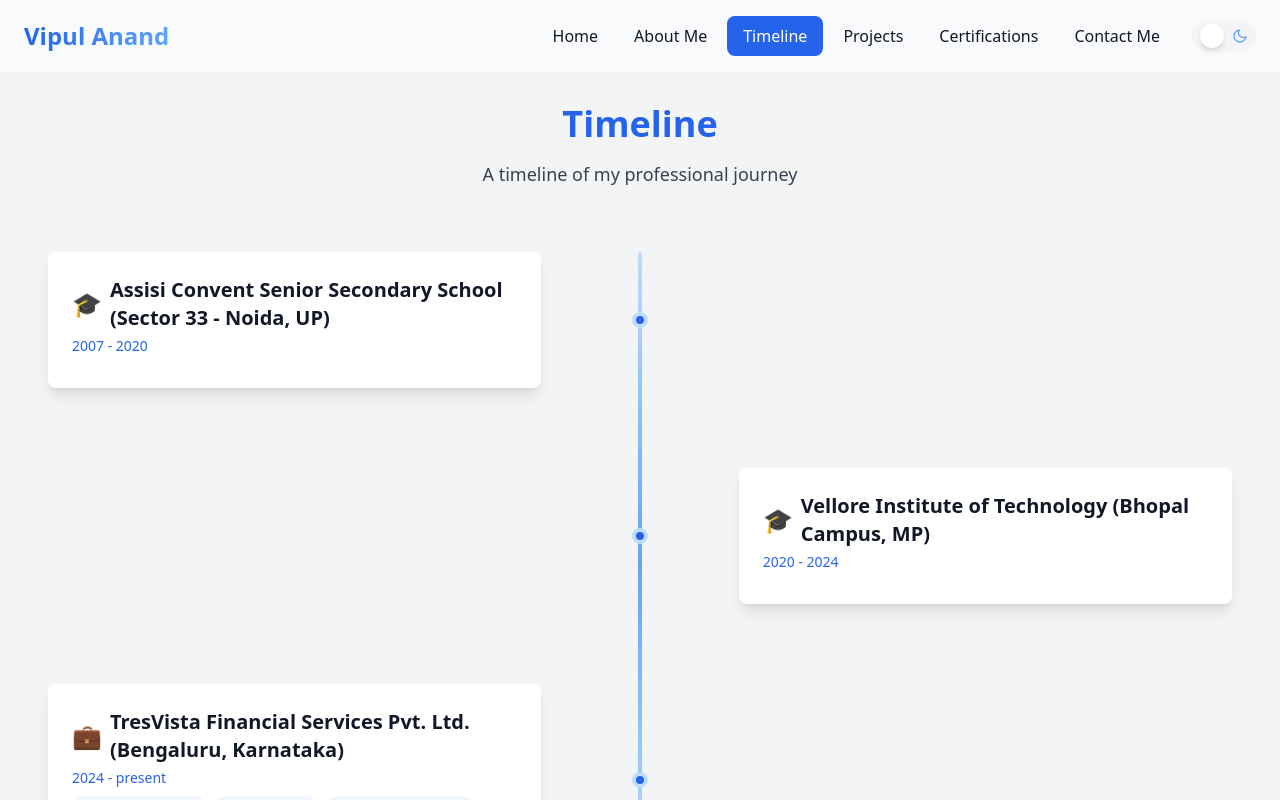
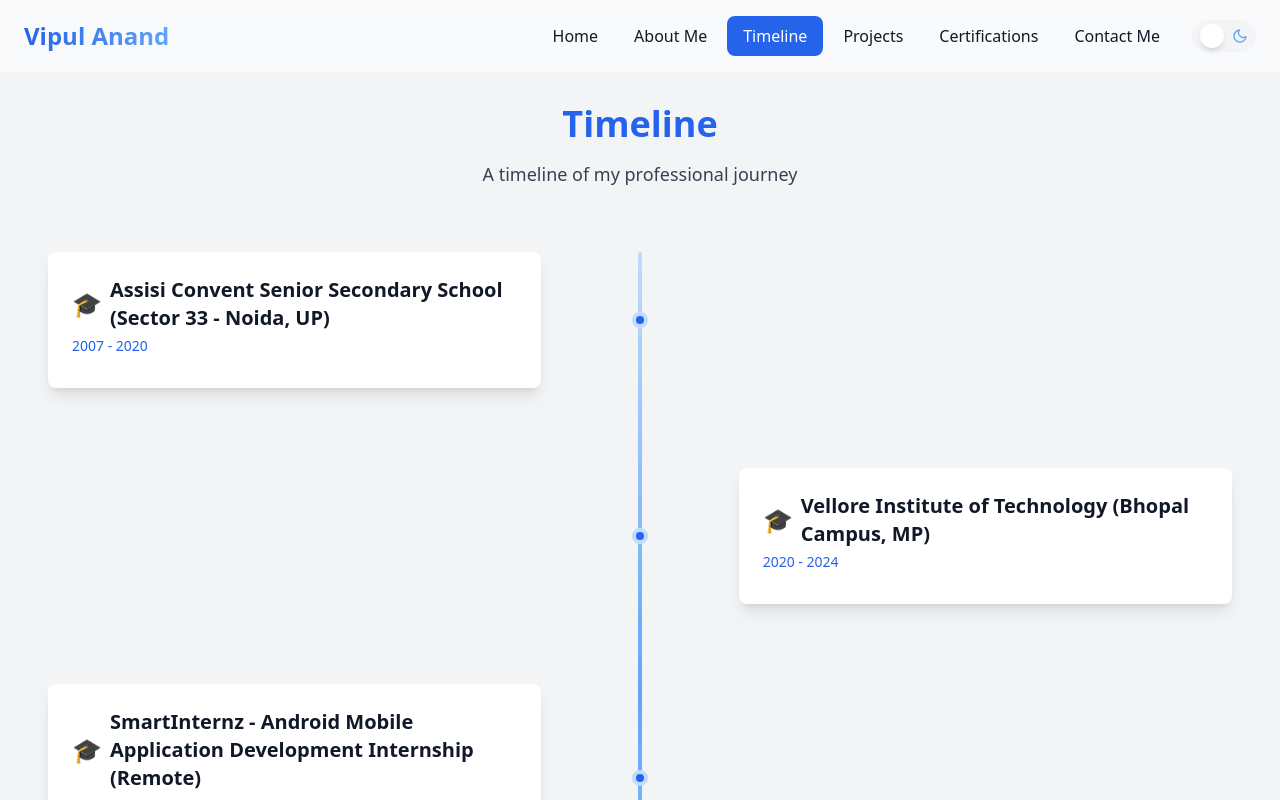
Before and after one commit to vipulanand2002/MyPortfolio, a Next.js app in the folder my-portfolio-website/: page /timeline in a window 1280 px wide. Shown: the top 800 px of the page. Built offline with nearby package versions, Linux system fonts and the light colour scheme.

Commit message:
Certain Timeline page changes

```diff
--- a/my-portfolio-website/app/certifications/page.js
+++ b/my-portfolio-website/app/certifications/page.js
@@ -1,6 +1,6 @@
 "use client";
 
-import { useState, useEffect } from "react";
+import { useState} from "react";
 import { FiEye, FiDownload, FiExternalLink } from "react-icons/fi";
 import { motion } from "framer-motion";
 
--- a/my-portfolio-website/app/timeline/page.js
+++ b/my-portfolio-website/app/timeline/page.js
@@ -30,7 +30,20 @@ const experiences = [
     skills: []
   },
   {
-    id: 3,
+    id: 4,
+    title: "SmartInternz - Android Mobile Application Development Internship (Remote)",
+    duration: "2023",
+    description: [
+      "Gained experience in designing user interfaces, managing app lifecycles, and debugging effectively.",
+      "Worked with RESTful APIs for app functionalities.",
+      "Enhanced ability to communicate while coordinating effectively with team members and mentors.",
+      "Created a News App as a final project.",
+    ],
+    icon: "🎓",
+    skills: ["Project Management", "Teamwork"]
+  },
+  {
+    id: 5,
     title: "TresVista Financial Services Pvt. Ltd. (Bengaluru, Karnataka)",
     duration: "2024 - present",
     description: [
```
